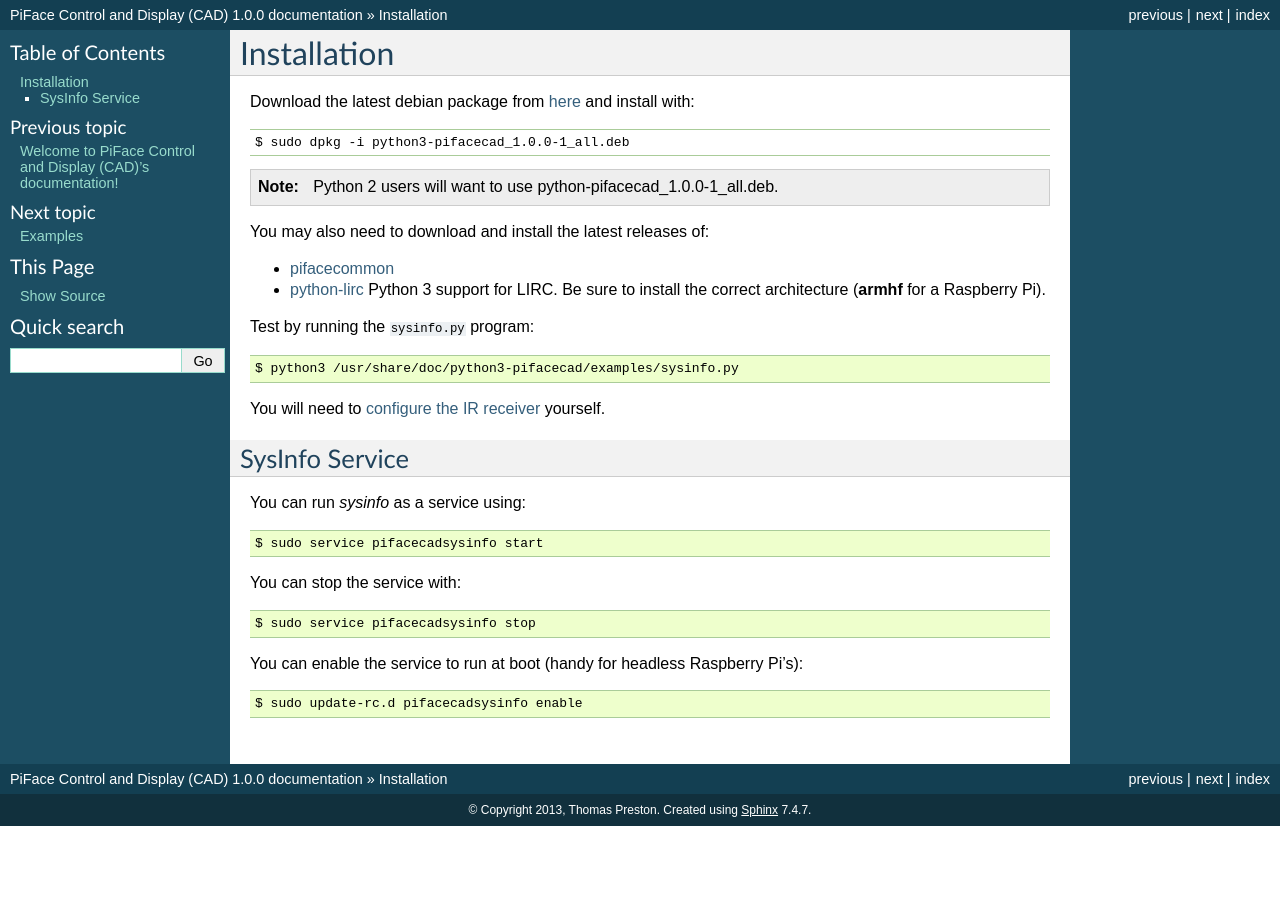
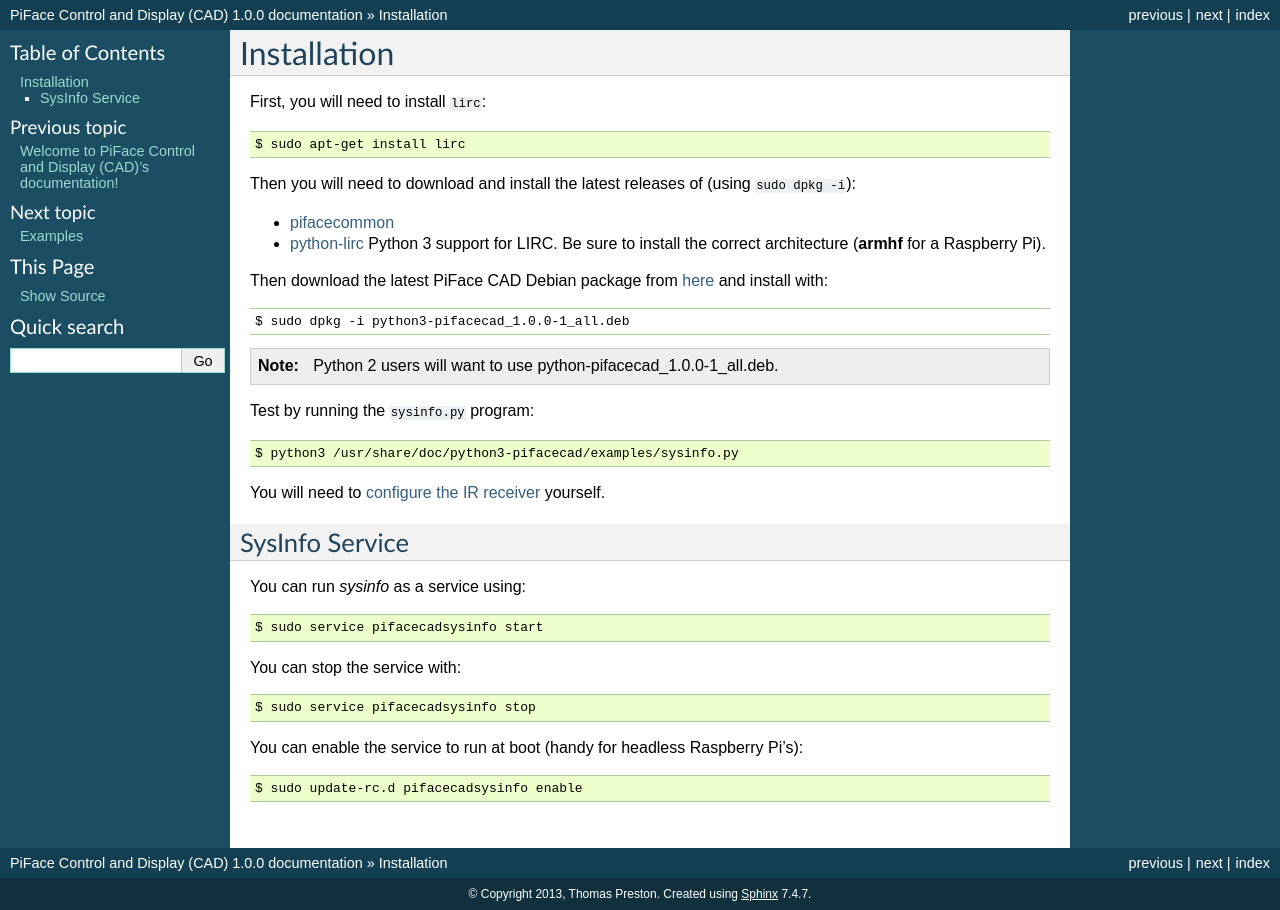
Before and after one commit to piface/pifacecad, a Sphinx documentation site: the page built from docs/installation.rst, in a window 1280 px wide. Built offline with Sphinx 7.4.7, drawn with Linux system fonts in a browser that asks for light colours.

Commit message:
update install instructions

```diff
--- a/docs/installation.rst
+++ b/docs/installation.rst
@@ -2,7 +2,19 @@
 Installation
 ############
 
-Download the latest debian package from
+First, you will need to install ``lirc``::
+
+    $ sudo apt-get install lirc
+
+Then you will need to download and install the latest releases of
+(using ``sudo dpkg -i``):
+
+- `pifacecommon <https://github.com/piface/pifacecommon/releases>`_
+- `python-lirc <https://github.com/tompreston/python-lirc/releases>`_
+  Python 3 support for LIRC. Be sure to install the correct architecture
+  (**armhf** for a Raspberry Pi).
+
+Then download the latest PiFace CAD Debian package from
 `here <https://github.com/piface/pifacecad/releases>`_ and install with:
 
 .. parsed-literal::
@@ -10,13 +22,6 @@
     $ sudo dpkg -i python3-pifacecad\_\ |version|-1_all.deb
 
 .. note:: Python 2 users will want to use python-pifacecad\_\ |version|-1_all.deb.
-
-You may also need to download and install the latest releases of:
-
-- `pifacecommon <https://github.com/piface/pifacecommon/releases>`_
-- `python-lirc <https://github.com/tompreston/python-lirc/releases>`_
-  Python 3 support for LIRC. Be sure to install the correct architecture
-  (**armhf** for a Raspberry Pi).
 
 Test by running the ``sysinfo.py`` program::
 
```
